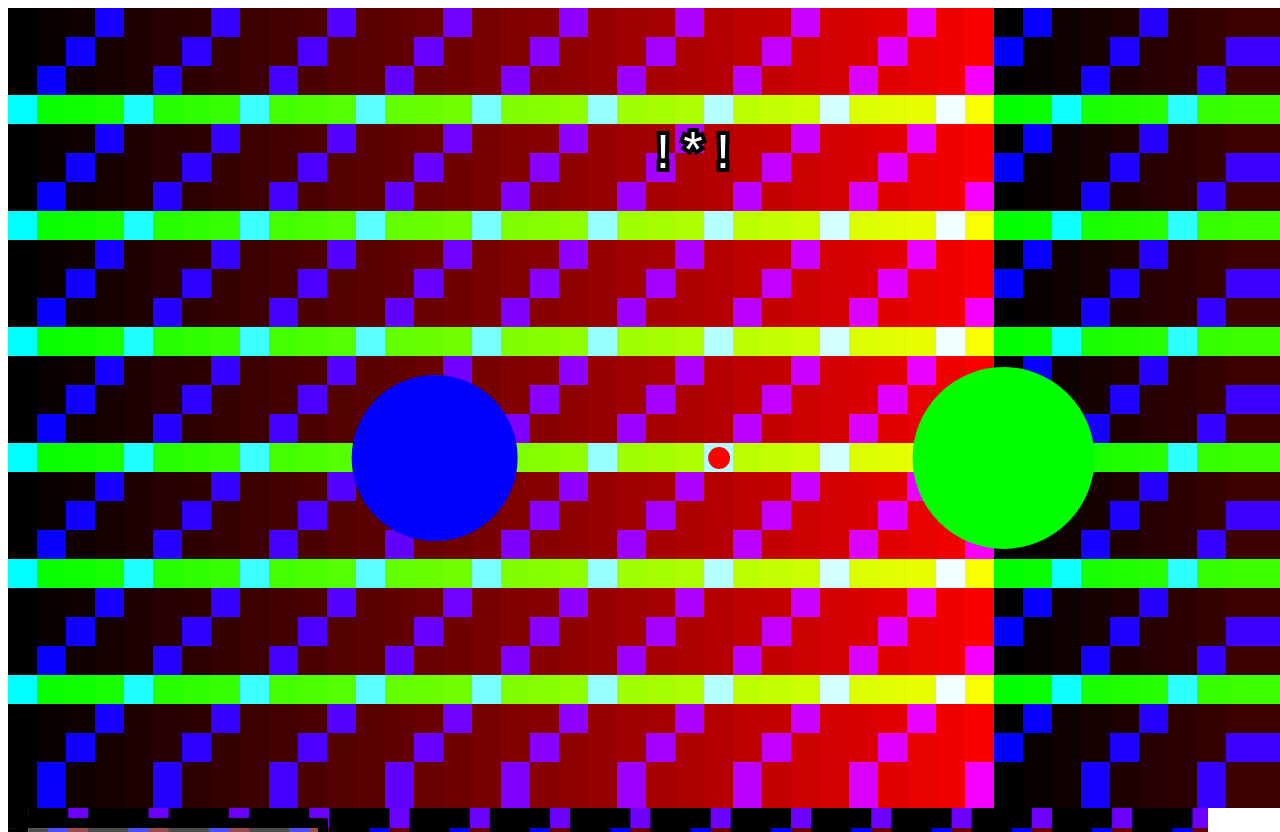
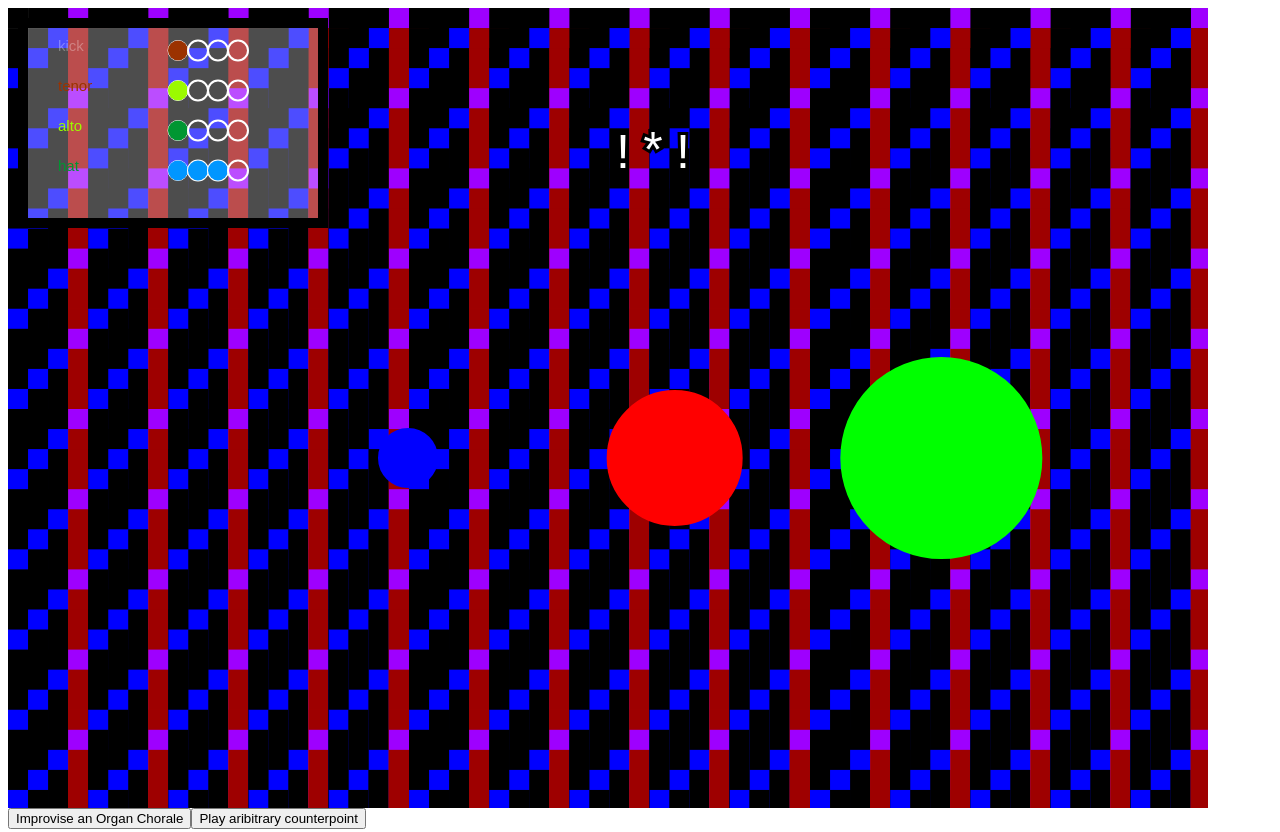
Before and after one commit to ckmahoney/js13kgames-2020, a website built with webpack: page index.html in a window 1280 px wide. Shown: the top 832 px of the page. Built offline with nearby package versions, Linux system fonts and the light colour scheme; animation ran at ten frames a second.

Commit message:
Uses the repl js

```diff
--- a/index.html
+++ b/index.html
@@ -1,4 +1,5 @@
 <body>
   <style>*{margin:0, padding:0;}</style>
-	<script src="min/index.js"></script>
+	<script src="repl.js"></script>
+
 </body>
```
